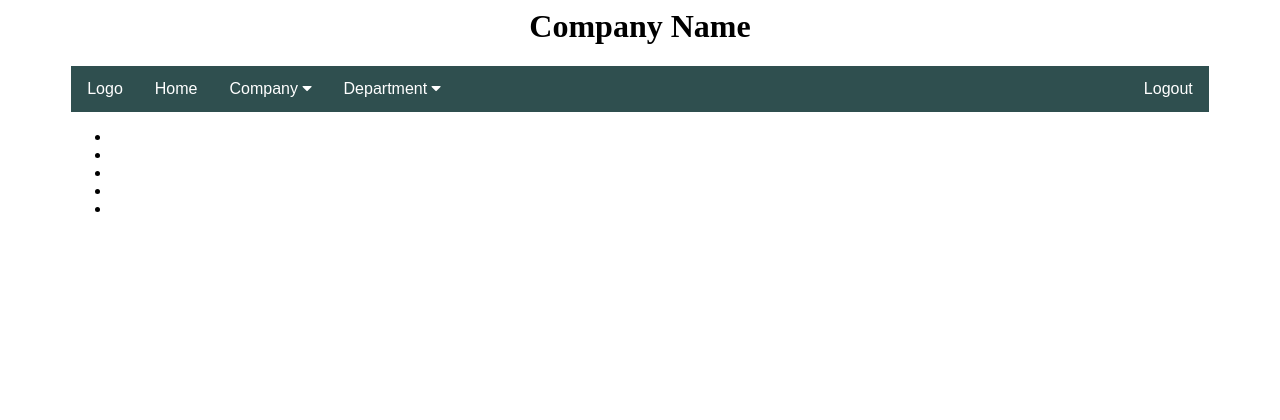
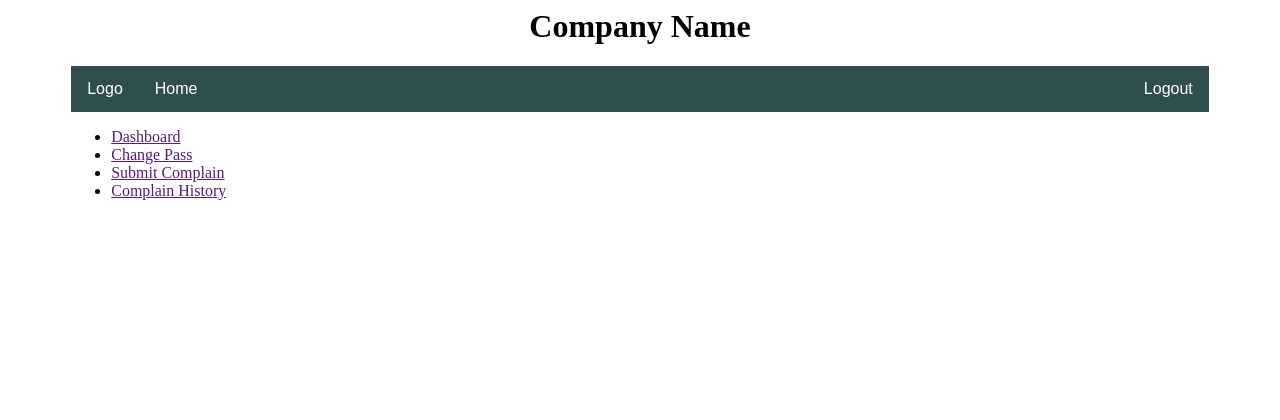
Before and after one commit to softgeekz/complainmangement, a PHP site: page /admin.php in a window 1280 px wide. Shown: the top 420 px of the page. Run offline with PHP 8.4, Linux system fonts and the light colour scheme.

Commit message:
Upload Second Time

```diff
--- a/admin.php
+++ b/admin.php
@@ -14,14 +14,12 @@ include_once("config/function.php");
 	<div class="content">
 		<div class="sidebar">
 			<ul>
-							<li> </li>
-							<li> </li>
-							<li> </li>
-							<li> </li>
-							<li> </li>
+				<li> <a href=""> Dashboard </a> </li>
+				<li> <a href=""> Change Pass </a>  </li>
+				<li> <a href=""> Submit Complain </a>  </li>
+				<li> <a href=""> Complain History </a>  </li>
 			</ul>
 		</div>
-
 	</div>
 
 
--- a/admin_header.php
+++ b/admin_header.php
@@ -18,32 +18,6 @@
 				  <a href="#home">  Logo  </a>
 				  <a href="index.php">Home</a>
 
-				  <div class="dropdown">
-					<button class="dropbtn">Company
-					  <i class="fa fa-caret-down"></i>
-					</button>
-					<div class="dropdown-content">
-					  <a href="profile.php">Profile</a>
-					  <a href="management.php">Mangement</a>
-					  <a href="diretor.php">Directors</a>
-					</div>
-				  </div>
-
-				   <div class="dropdown">
-					<button class="dropbtn">Department
-					  <i class="fa fa-caret-down"></i>
-					</button>
-					<div class="dropdown-content">
-					  <a href="websolution.php">Web Solution</a>
-					  <a href="network.php">Network</a>
-					  <a href="store.php">Store</a>
-					  <a href="sales.php">Sales</a>
-					</div>
-				  </div>
-
 				   <a href="#home" style="float: right">  <i class="fas fa-power-off"></i> Logout</a>
-
-
-
 				</div>
 			</div>
```
Lines whose indentation alone changed are shown as unchanged.
